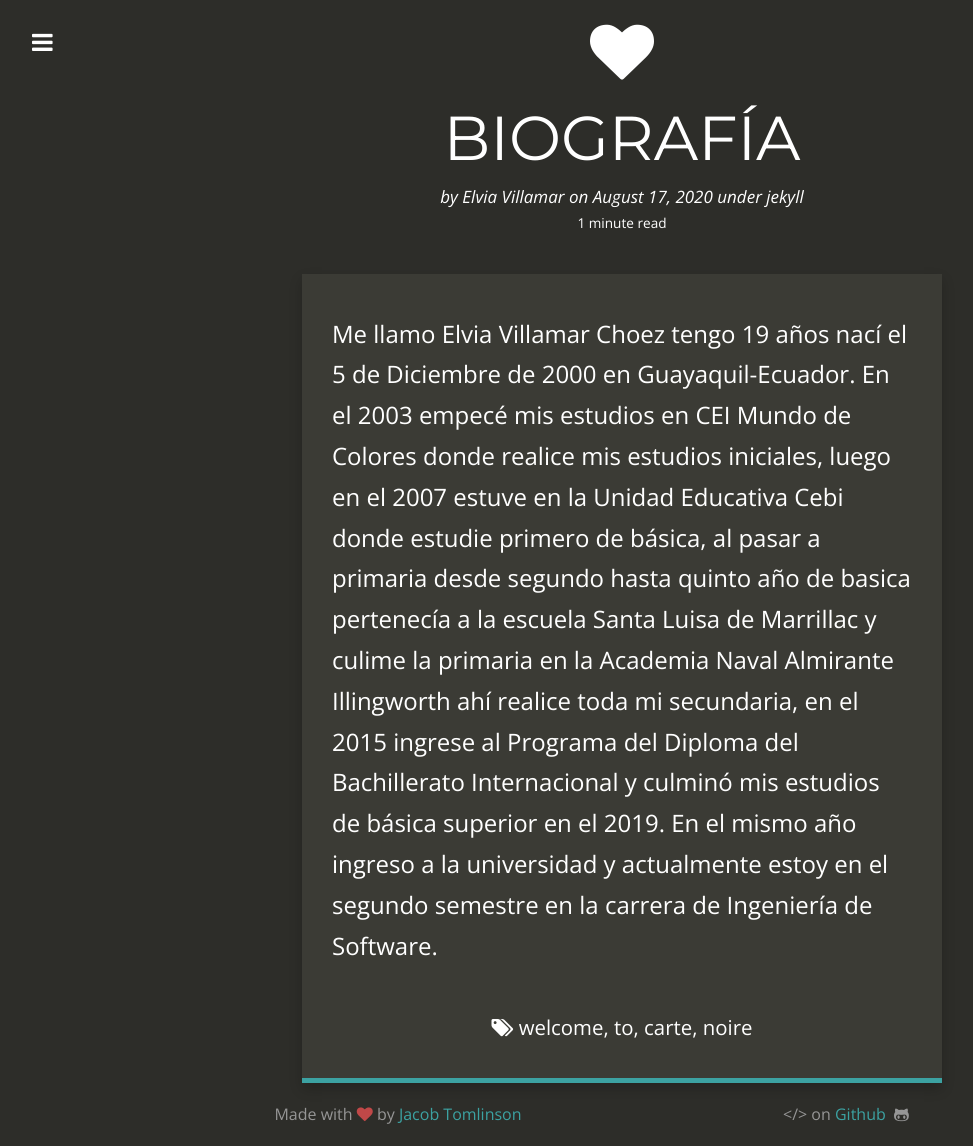
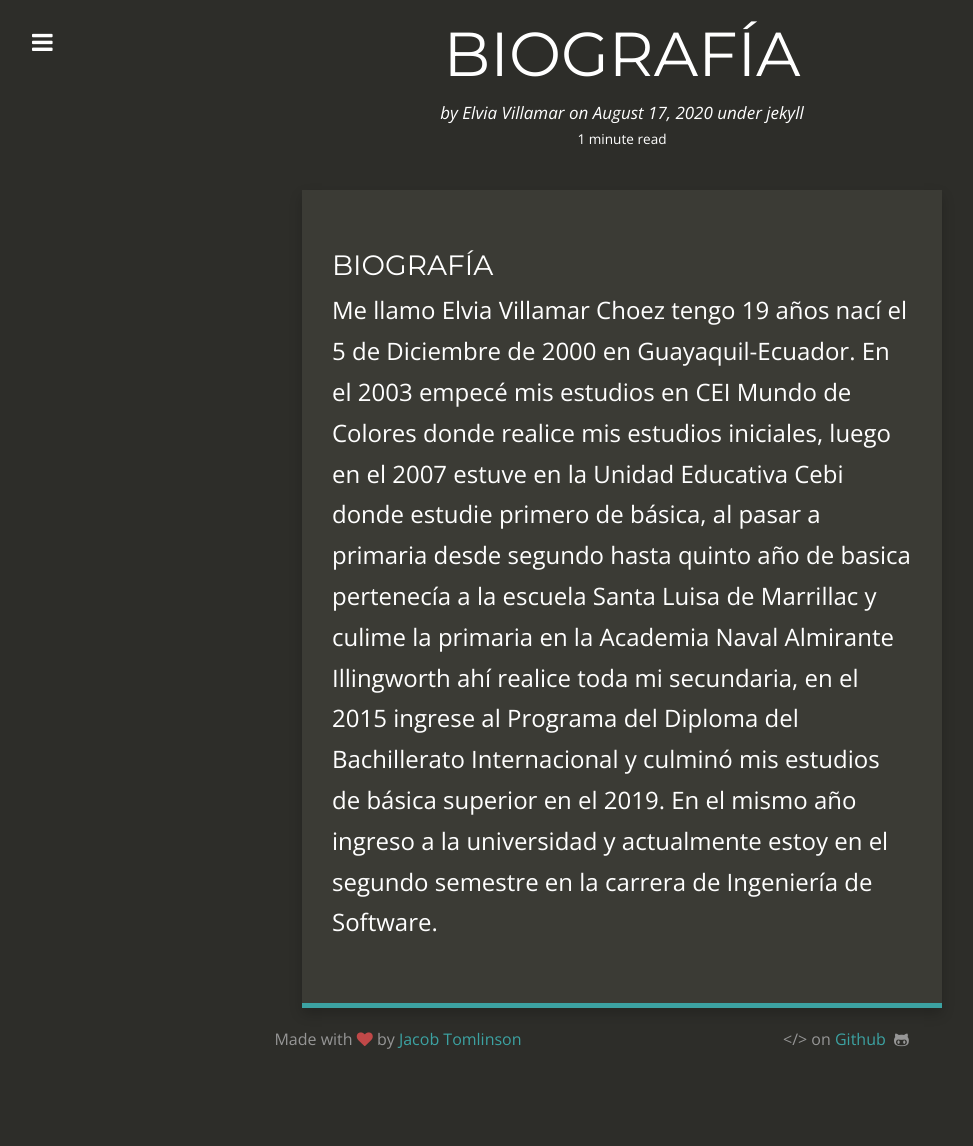
Before and after one commit to elviavillamar/elviavillamar, a Jekyll site: the page built from _posts/2020-17-17-BIOGRAFIA.md, in a window 1280 px wide. Shown: the whole page, without its empty margins (18-991 px from the left). Built offline with Jekyll 4.4.1, drawn with Linux system fonts in a browser that asks for light colours; nearby versions of some CDN libraries; comment, search, counter and statistics services are not loaded; after the commit the page ends 1071 px from its top, so only the background shows below that.

Commit message:
Update and rename 2015-03-23-welcome-to-carte-noir.md to 2020-17-17-BIOGRAFIA.md

```diff
--- a/_posts/2015-03-23-welcome-to-carte-noir.md
+++ b/_posts/2020-17-17-BIOGRAFIA.md
@@ -5,12 +5,13 @@ date:       17/08/2020
 author:     Elvia Villamar
 summary:    Carte Noire is a dark blog theme for Jekyll focusing on a clear reading experience.
 categories: jekyll
-thumbnail:  heart
+thumbnail:
 tags:
- - welcome
- - to
- - carte
- - noire
+ -
+ -
+ -
+ -
 ---
+### BIOGRAFÍA
 
 Me llamo Elvia Villamar Choez tengo 19 años nací el 5 de Diciembre de 2000 en Guayaquil-Ecuador. En el 2003 empecé mis estudios en CEI Mundo de Colores donde realice mis estudios iniciales, luego en el 2007 estuve en la Unidad Educativa Cebi donde estudie primero de básica, al pasar a primaria desde segundo hasta quinto año de basica pertenecía a la escuela Santa Luisa de Marrillac y culime la primaria en la Academia Naval Almirante Illingworth ahí realice toda mi secundaria, en el 2015 ingrese al Programa del Diploma del Bachillerato Internacional y culminó mis estudios de básica superior en el 2019. En el mismo año ingreso a la universidad y actualmente estoy en el segundo semestre en la carrera de Ingeniería de Software.
```
